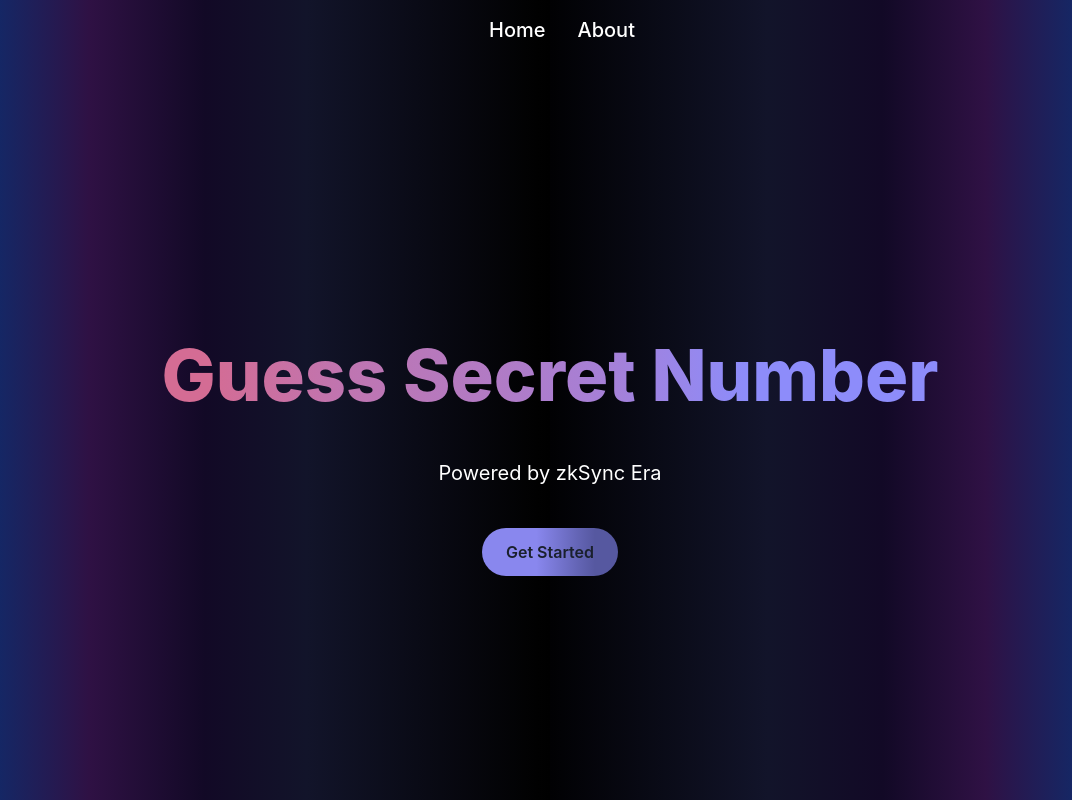
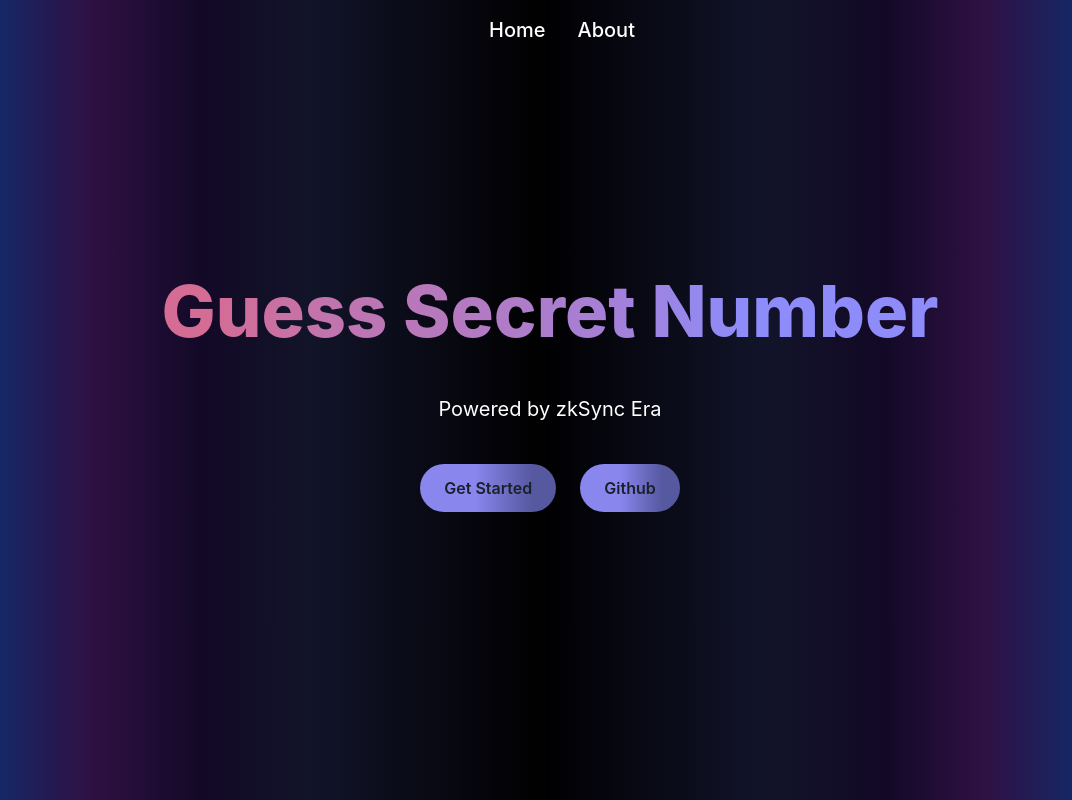
Before and after one commit to tchowd/guess-secret-number, a Next.js app in the folder packages/frontend/: page / in a window 1280 px wide. Shown: the whole page, without its empty margins (90-1162 px from the left). Built offline with nearby package versions, Linux system fonts and the light colour scheme; what @rainbow-me/rainbowkit, wagmi would draw is missing.

Commit message:
minor frontend changes - in progress

```diff
--- a/packages/frontend/pages/_app.tsx
+++ b/packages/frontend/pages/_app.tsx
@@ -40,7 +40,7 @@ const App = ({ Component, pageProps }: AppProps) => {
     <WagmiConfig client={wagmiClient}>
       <RainbowKitProvider coolMode chains={chains}>
         <NextHead>
-          <title>create-web3</title>
+          <title>Secret Guess Game</title>
         </NextHead>
         <ChakraProvider>
           <Component {...pageProps} />
--- a/packages/frontend/pages/index.tsx
+++ b/packages/frontend/pages/index.tsx
@@ -10,7 +10,7 @@ export default function Home() {
     bgGradient='linear-gradient(90deg, rgba(21,39,101,1) 7%, rgba(47,17,68,1) 14%, rgba(18,9,38,1) 23%, rgba(18,20,42,1) 31%, rgba(1,1,1,1) 49%, rgba(0,0,0,1) 50%, rgba(1,1,3,1) 50%, rgba(18,20,42,1) 67%, rgba(18,9,38,1) 76%, rgba(47,17,68,1) 84%, rgba(21,39,101,1) 91%)'>
       {/* 12142A */}
       <Navbar />
-     <Container maxW={'5xl'} marginTop={'10rem'}>
+     <Container maxW={'5xl'} marginTop={'6rem'}>
         <Stack
           textAlign={'center'}
           align={'center'}
@@ -40,6 +40,19 @@ export default function Home() {
                 Get Started
               </Button>
             </Link>
+            <Link href='https://github.com/tchowd' textDecoration={'none'} _hover={{textDecoration: 'none'}}>
+              <Button
+                borderRadius={'2rem'}
+                height={'3rem'}
+                px={6}
+                bgGradient='linear-gradient(90deg, rgba(137,135,238,1) 40%, rgba(99,100,180,1) 71%, rgba(86,88,160,1) 83%)'
+                textDecoration={'none'}
+                borderColor={'white'}
+                transition="all 0.1s ease-out"
+                _hover={{  boxShadow: "0 0 20px white" , color: 'white'}}>
+                Github
+              </Button>
+            </Link>
           </Stack>
         </Stack>
       </Container>
```
Also changed, not shown: packages/frontend/components/Navbar.tsx (+1 -15 lines). Lines whose indentation alone changed are shown as unchanged.
